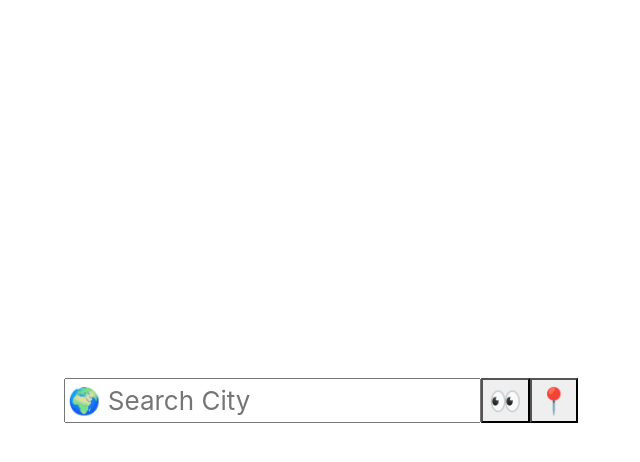
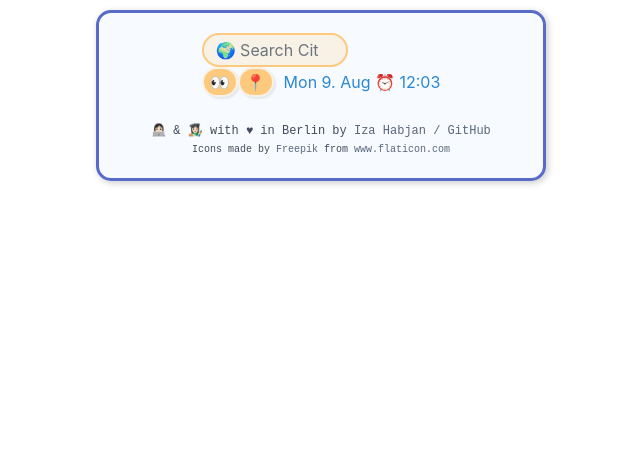
Before and after one commit to iza-habjan/react-weather-app, a React (Create React App) app: page / in a window 1280 px wide. Shown: the top 462 px of the page, without its empty margins (319-959 px from the left). Built offline with nearby package versions, Linux system fonts and the light colour scheme.

Commit message:
html & css bone structure

```diff
--- a/src/App.css
+++ b/src/App.css
@@ -3,11 +3,80 @@
 }
 
 .App-header {
-  min-height: 100vh;
   display: flex;
   flex-direction: column;
   align-items: center;
   justify-content: center;
-  font-size: calc(10px + 2vmin);
-  color: black;
 }
+
+button {
+  background-color: #fcc97d;
+  border-color: #f8f1e6;
+  border-style: solid;
+  border-radius: 15px;
+  box-shadow: 2px 2px 2px rgba(0, 0, 0, 0.075);
+}
+
+button:hover {
+  transition: all 200ms ease;
+  background-color: #f8f1e6;
+}
+
+.select-degrees {
+  position: relative;
+  font-size: 20px;
+  top: -3px;
+  color: #f7724a;
+}
+
+.big-icon {
+  width: 100px;
+  margin-top: 10px;
+  margin-bottom: 10px;
+}
+
+.small-icon {
+  width: 35px;
+  top: -5px;
+}
+
+.forecast-temperature {
+  color: #a74bbf;
+  font-size: 18px;
+}
+
+.container {
+  margin: 0;
+  padding: 10px 5px;
+}
+
+.body-container {
+  max-width: 450px;
+  margin: 10px auto;
+  padding: 20px;
+  border-radius: 15px;
+  background-color: #f7fbff;
+  border-style: solid;
+  border-color: #596bca;
+  box-shadow: 2px 2px 7px #cccccc;
+}
+
+#description {
+  font-size: 20px;
+}
+
+#celsius,
+#fahrenheit {
+  text-decoration: none;
+  color: #f7724a;
+}
+
+#celsius:hover,
+#fahrenheit:hover {
+  color: #a74bbf;
+}
+
+#celsius.selected,
+#fahrenheit.selected {
+  color: #a74bbf;
+}
--- a/src/App.js
+++ b/src/App.js
@@ -1,12 +1,12 @@
 import "./App.css";
 import Search from "./Search";
+import Footer from "./Footer";
 
 function App() {
   return (
-    <div className="App">
-      <header className="App-header">
-        <Search />
-      </header>
+    <div className="App body-container">
+      <Search />
+      <Footer />
     </div>
   );
 }
--- /dev/null
+++ b/src/Footer.css
@@ -0,0 +1,23 @@
+footer {
+  font-size: 12px;
+  margin-top: 25px;
+  color: #424b5c;
+  text-align: center;
+}
+
+.common-font {
+  font-family: monospace;
+}
+
+.link {
+  text-decoration: none;
+  color: #59657b;
+}
+.link:hover {
+  color: #2c87d1;
+}
+
+.icons-made-by {
+  font-size: 10px;
+  color: #424b5c;
+}
--- /dev/null
+++ b/src/Footer.js
@@ -0,0 +1,51 @@
+import React from "react";
+
+import "./Footer.css";
+
+export default function Footer() {
+  return (
+    <footer className="common-font">
+      👩🏻‍💻 & 👩🏻‍🎨 with ♥︎ in Berlin by{" "}
+      <a
+        className="link"
+        href="https://www.shecodes.io/students/295-iza-habjan"
+        target="_blank"
+        rel="noreferrer"
+      >
+        Iza Habjan
+      </a>
+      <a
+        className="link"
+        href="https://github.com/iza-habjan/shecodes-weather-app"
+        target="_blank"
+        rel="noreferrer"
+      >
+        <span> / GitHub </span>
+      </a>{" "}
+      <div>
+        <span className="icons-made-by">
+          Icons made by{" "}
+          <a
+            className="link"
+            href="https://www.freepik.com"
+            title="Freepik"
+            target="_blank"
+            rel="noreferrer"
+          >
+            Freepik{" "}
+          </a>
+          from{" "}
+          <a
+            className="link"
+            href="https://www.flaticon.com/"
+            title="Flaticon"
+            target="_blank"
+            rel="noreferrer"
+          >
+            www.flaticon.com
+          </a>
+        </span>
+      </div>
+    </footer>
+  );
+}
--- /dev/null
+++ b/src/Search.css
@@ -0,0 +1,67 @@
+.form-control {
+  background-color: #f8f1e6;
+  border-style: solid;
+  border-color: #fcc97d;
+  border-width: 2px;
+  border-radius: 40px;
+  margin-right: 0;
+  width: 146px;
+  line-height: 18px;
+}
+
+.day {
+  text-align: left;
+  color: #a74bbf;
+  font-size: 18px;
+}
+
+.date-time {
+  text-align: right;
+  color: #2c87d1;
+  padding-left: 10px;
+}
+
+button {
+  background-color: #fcc97d;
+  border-color: #f8f1e6;
+  border-style: solid;
+  border-radius: 15px;
+  box-shadow: 2px 2px 2px rgba(0, 0, 0, 0.075);
+}
+
+button:hover {
+  transition: all 200ms ease;
+  background-color: #f8f1e6;
+}
+
+ul {
+  list-style: none;
+}
+
+h1 {
+  color: #4eae5a;
+  line-height: 60px;
+  text-transform: capitalize;
+  font-size: 45px;
+  font-weight: 600;
+}
+
+.degrees {
+  font-size: 45px;
+  font-weight: 600;
+  color: #f7724a;
+  padding-left: 20px;
+  position: relative;
+  top: 14px;
+}
+
+h6 {
+  color: #1bb1ab;
+  margin-bottom: 0px;
+  font-size: 18px;
+}
+
+.humidity-wind {
+  color: #f7386c;
+  font-size: 16px;
+}
--- a/src/Search.js
+++ b/src/Search.js
@@ -1,5 +1,7 @@
 import React, { useState } from "react";
 import axios from "axios";
+
+import "./Search.css";
 
 export default function Search() {
   const [city, setCity] = useState(null);
@@ -32,15 +34,19 @@ export default function Search() {
   }
 
   let form = (
+    <header className="App-header">
       <form onSubmit={handleSubmit}>
         <input
           type="search"
           placeholder="🌍 Search City"
+          className="form-control"
           onChange={showWeather}
         />
         <button onClick={handleSubmit}>👀</button>
         <button>📍</button>
+        <span className="date-time">Mon 9. Aug ⏰ 12:03</span>
       </form>
+    </header>
   );
 
   let weatherIcon = `http://openweathermap.org/img/wn/${icon}@2x.png`;
@@ -50,14 +56,20 @@ export default function Search() {
       <div>
         {form}
         <ul>
-          <li>{city}</li>
-          <li>{description}</li>
+          <li>
+            <h1>{city}</h1>
+          </li>
+          <li>
+            <h6>{description}</h6>
+          </li>
           <li>
             <img src={weatherIcon} alt={description} />
           </li>
-          <li>{temperature}°C</li>
-          <li>Humidity: {humidity}%</li>
-          <li>Wind: {wind}km/h</li>
+          <li>
+            <h1 className="degrees">{temperature}°C</h1>
+          </li>
+          <li className="humidity-wind">Humidity: {humidity}%</li>
+          <li className="humidity-wind">Wind: {wind}km/h</li>
         </ul>
       </div>
     );
```
Lines whose indentation alone changed are shown as unchanged.
